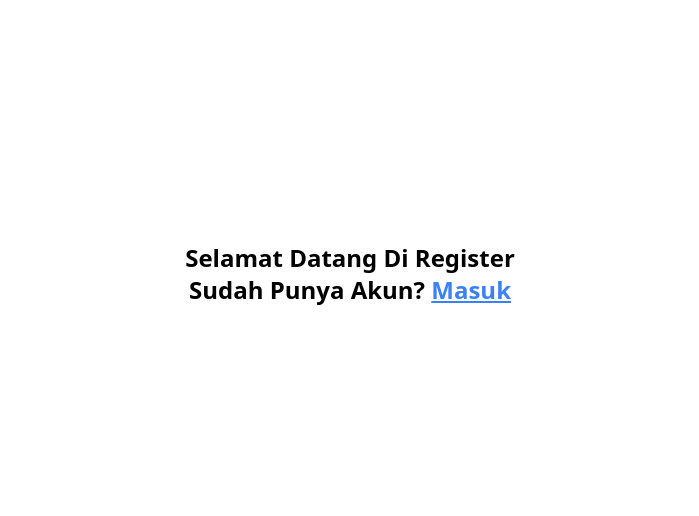
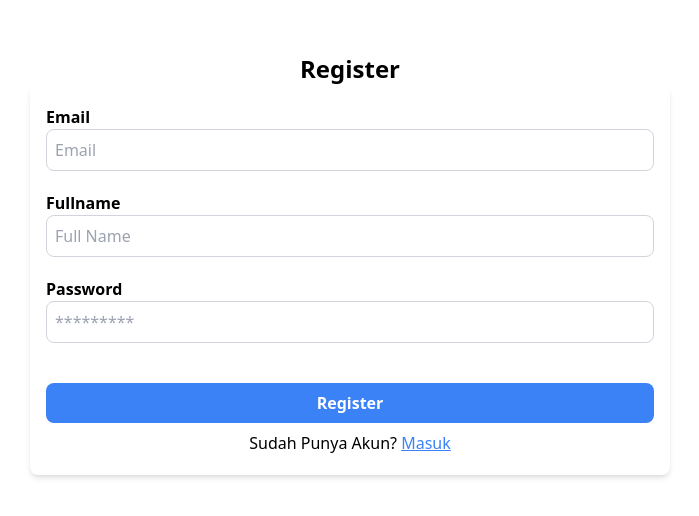
Before and after one commit to Pratama89/nextjs, a Next.js app: page /auth/register in a window 1280 px wide. Shown: the part 126-642 px from the top of the page, without its empty margins (290-989 px from the left). Built offline with nearby package versions, Linux system fonts and the light colour scheme.

Commit message:
revisi data

```diff
--- a/src/components/layouts/Navbar/index.tsx
+++ b/src/components/layouts/Navbar/index.tsx
@@ -1,4 +1,5 @@
 import { signIn, useSession, signOut } from "next-auth/react"
+import Link from "next/link"
 
 function Navbar() {
   const { data }: any = useSession()
@@ -6,9 +7,16 @@ function Navbar() {
     return (
         <div className=' w-full h-30 bg-blue-500  p-2 text-white'>
             <div className="flex justify-between mx-5">
-            <div className="font-bold">Navbar</div>
+            <div className="font-bold">
+            <Link href={'/'}>
+                Navbar
+            </Link>
+            </div>
             <div className="flex justify-between items-center mx-2">
-              <div className="mr-3 animate-pulse">{data && data.user.fullname}</div>
+              <div className="mr-3 animate-pulse">
+                <Link href={'/profile'}>
+                    {data && data.user.fullname}
+                </Link></div>
               {data ? (
                   <button onClick={() => signOut()} className="font-bold">Logout</button>
               ) : (
--- a/src/pages/auth/login.tsx
+++ b/src/pages/auth/login.tsx
@@ -1,22 +1,10 @@
-import Head from "next/head"
-import Link from "next/link"
-import { useRouter } from "next/router"
+import LoginView from "@/views/auth/Login"
 
 const LoginPage = () => {
-    const {push, query} = useRouter()
-    const handlerLogin = () => {
-        push('/product')
-    }
-
     return (
-        <div className='flex justify-center flex-col align-middle text-2xl font-bold text-center  h-screen'>
-            <Head>Login</Head>
-            <h1>Selamat Datang Di Login</h1>
-            <p>
-            Belum Punya Akun? <Link href={'/auth/register'}className="underline text-blue-500">Daftar</Link>
-            </p>
-            <button onClick={() => handlerLogin()}>Login</button>
-        </div>
+      <div className="">
+        <LoginView />
+      </div>
     )
 }
 
--- a/src/pages/auth/register.tsx
+++ b/src/pages/auth/register.tsx
@@ -1,15 +1,10 @@
-import Head from "next/head"
-import Link from "next/link"
+import RegisterView from "@/views/auth/Register"
 
 const RegisterPage = () => {
     return (
-        <div className='text-2xl font-bold text-center flex flex-col justify-center h-screen'>
-            <Head>Register</Head>
-            <div>Selamat Datang Di Register</div>
-            <p>
-            Sudah Punya Akun? <Link href={'/auth/login'} className="underline text-blue-500">Masuk</Link>
-            </p>
-        </div>
+      <div className="">
+        <RegisterView />
+      </div>
     )
 }
 
--- a/src/pages/product/server.tsx
+++ b/src/pages/product/server.tsx
@@ -1,6 +1,5 @@
 import ProductView from "@/views"
 import { ProductType } from "../../types/product.type"
-import React from "react"
 
 const ProductPage = (props: { products: ProductType[] }) => {
     const { products } = props
--- a/src/pages/profile/index.tsx
+++ b/src/pages/profile/index.tsx
@@ -0,0 +1,16 @@
+import { useSession } from "next-auth/react"
+
+const ProfilPage = () => {
+    const { data }: any = useSession();
+
+    return (
+      <div>
+
+        <div className="text-2xl font-bold text-center mt-3">Profil Page</div>
+        <h2 className="text-2xl font-bold text-center">{data && data.user.fullname}</h2>
+
+      </div>
+    )
+}
+
+export default ProfilPage
```
